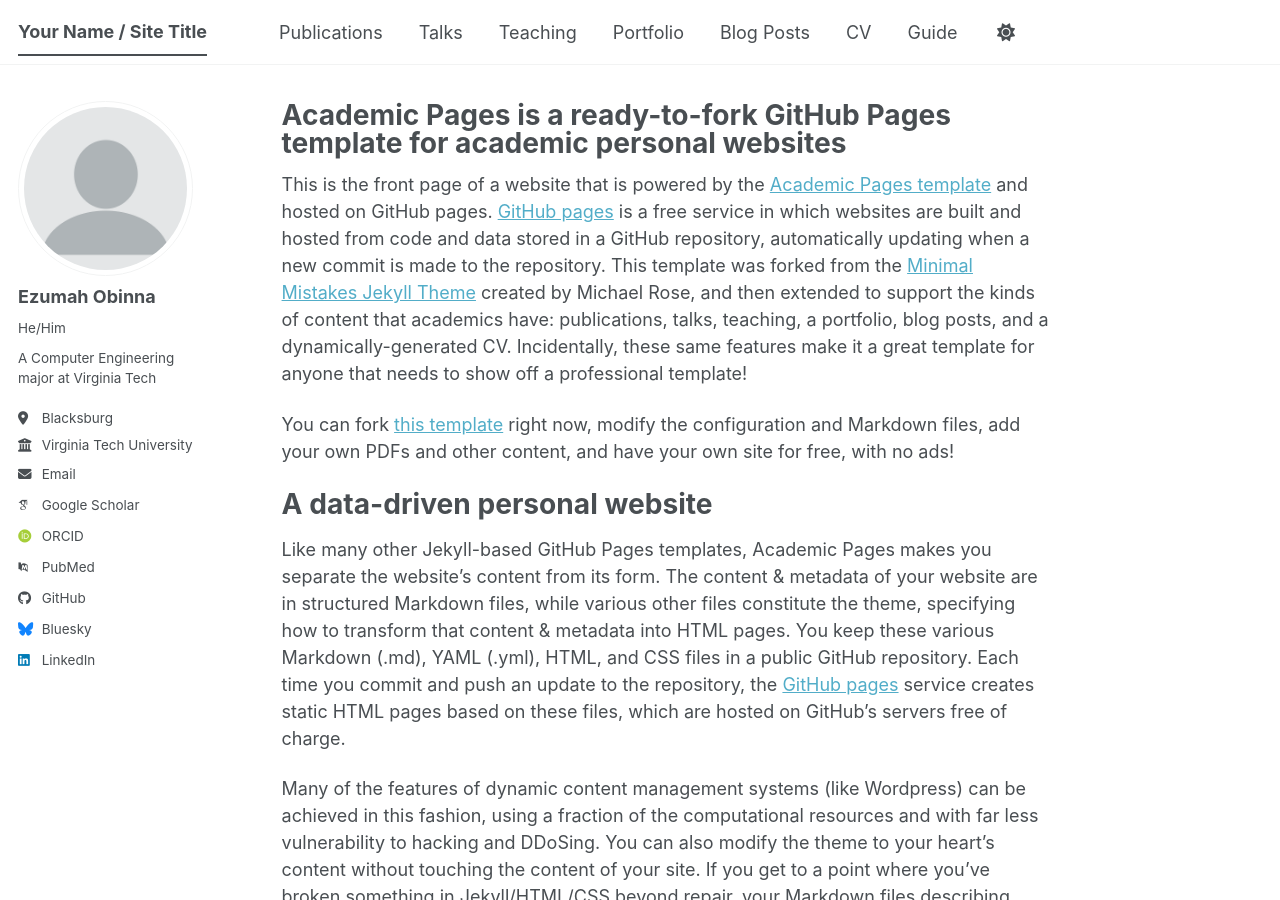
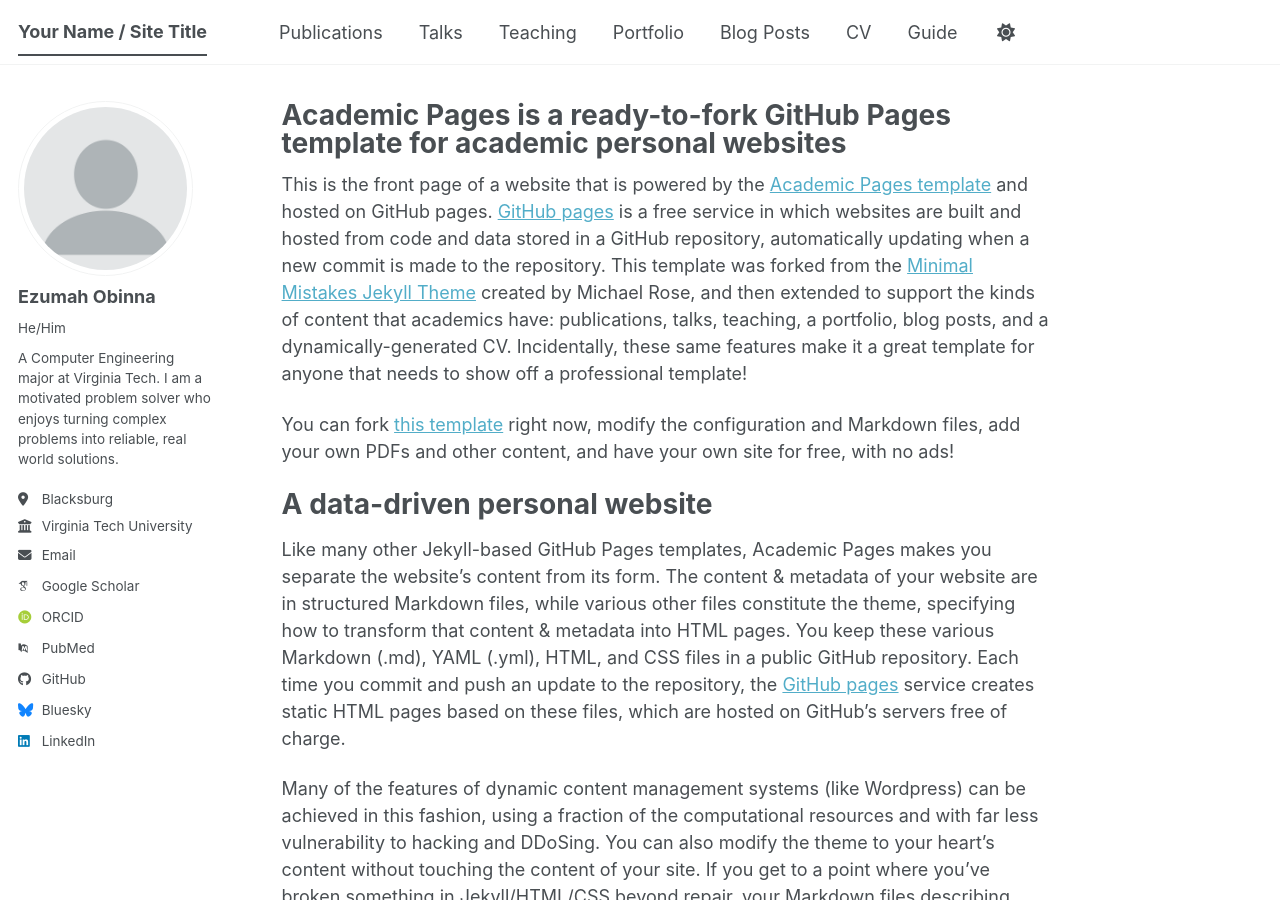
Before and after one commit to obidcoder/obidcoder.github.io, a Jekyll site: the page built from _pages/about.md, in a window 1280 px wide and 900 px high. Built offline with Jekyll 4.4.1, drawn with Linux system fonts in a browser that asks for light colours; some web fonts are replaced; a script bundle is joined from its source files by our own code; library files that are not in the unit come from our copies.

Commit message:
Update _config.yml

```diff
--- a/_config.yml
+++ b/_config.yml
@@ -26,7 +26,7 @@
   avatar           : "profile.png"
   name             : Ezumah Obinna
   pronouns         : He/Him
-  bio              : A Computer Engineering major at Virginia Tech
+  bio              : A Computer Engineering major at Virginia Tech. I am a motivated problem solver who enjoys turning complex problems into reliable, real world solutions.
   location         : Blacksburg
   employer         : "Virginia Tech University"
   uri              : # URL
```
